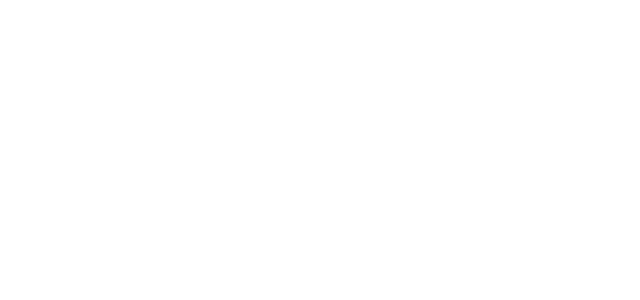
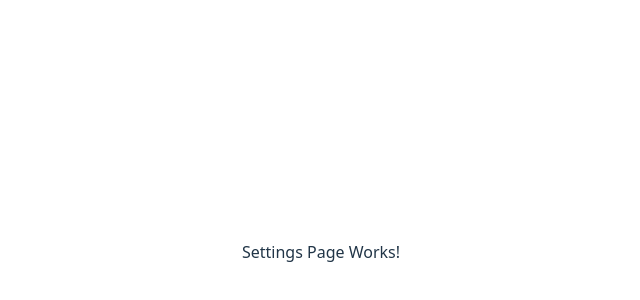
Before and after one commit to Team-Do2/Do2, a React (Vite) app in the folder UI/: page /settings in a window 1280 px wide. Before the commit this address had no page. Shown: the part 148-448 px from the top of the page, without its empty margins (319-959 px from the left). Built offline with nearby package versions, Linux system fonts and the light colour scheme.

Commit message:
Setup basic routing

```diff
--- a/UI/src/main.tsx
+++ b/UI/src/main.tsx
@@ -1,14 +1,20 @@
 import { StrictMode } from "react";
 import { createRoot } from "react-dom/client";
-import { BrowserRouter, Routes, Route } from "react-router-dom";
+import { BrowserRouter, Routes, Route, Navigate } from "react-router-dom";
 import "./index.css";
 import HomePage from "./pages/Home/HomePage";
+import SettingsPage from "./pages/Settings/SettingsPage";
+import LoginPage from "./pages/Login/LoginPage";
 
 createRoot(document.getElementById("root")!).render(
   <StrictMode>
     <BrowserRouter>
       <Routes>
         <Route path="/" element={<HomePage />} />
+        <Route path="/login" element={<LoginPage />} />
+        <Route path="/settings" element={<SettingsPage />} />
+        {/* Redirect unknown routes to home page */}
+        <Route path="*" element={<Navigate to="/" />} />
       </Routes>
     </BrowserRouter>
   </StrictMode>
--- a/UI/src/pages/Login/LoginPage.tsx
+++ b/UI/src/pages/Login/LoginPage.tsx
@@ -0,0 +1,11 @@
+import "./LoginPage.css";
+
+function LoginPage() {
+  return (
+    <>
+      <p>Login Page Works!</p>
+    </>
+  );
+}
+
+export default LoginPage;
--- a/UI/src/pages/Settings/SettingsPage.tsx
+++ b/UI/src/pages/Settings/SettingsPage.tsx
@@ -0,0 +1,11 @@
+import "./SettingsPage.css";
+
+function SettingsPage() {
+  return (
+    <>
+      <p>Settings Page Works!</p>
+    </>
+  );
+}
+
+export default SettingsPage;
```
